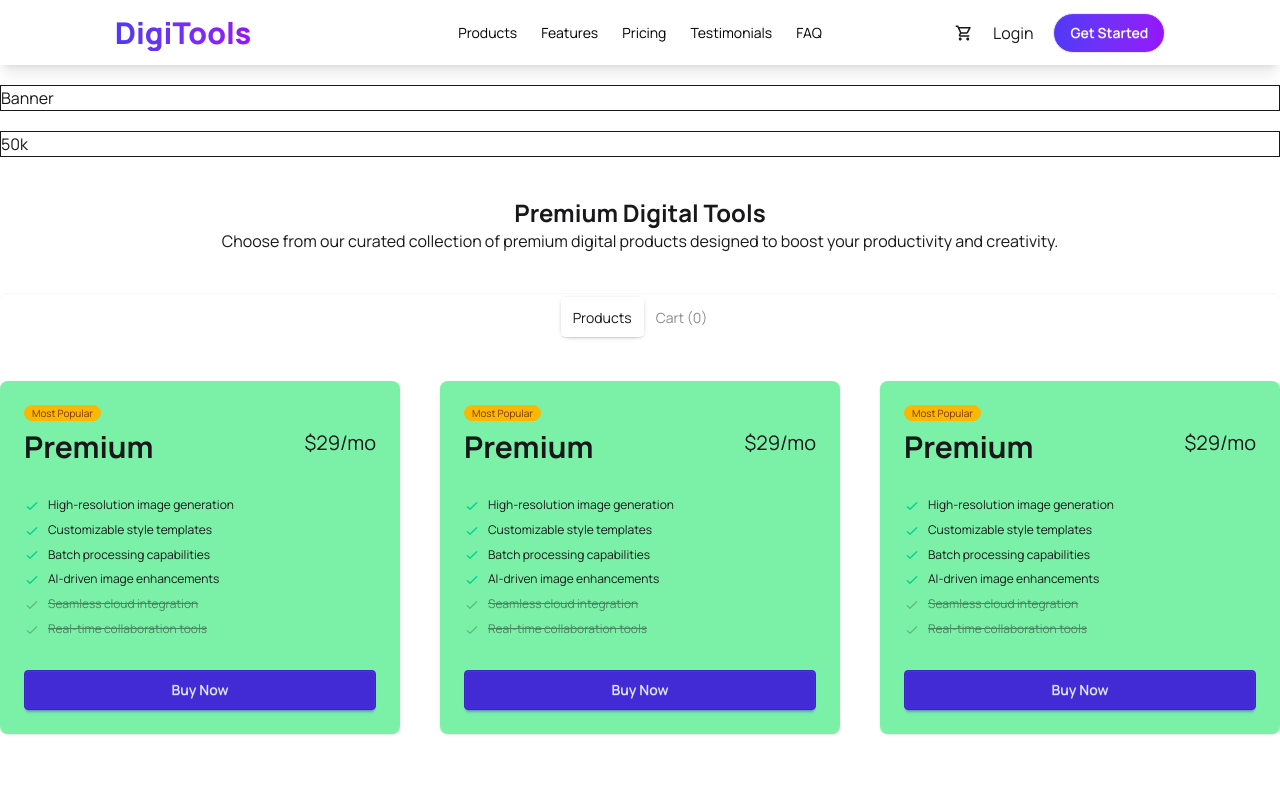
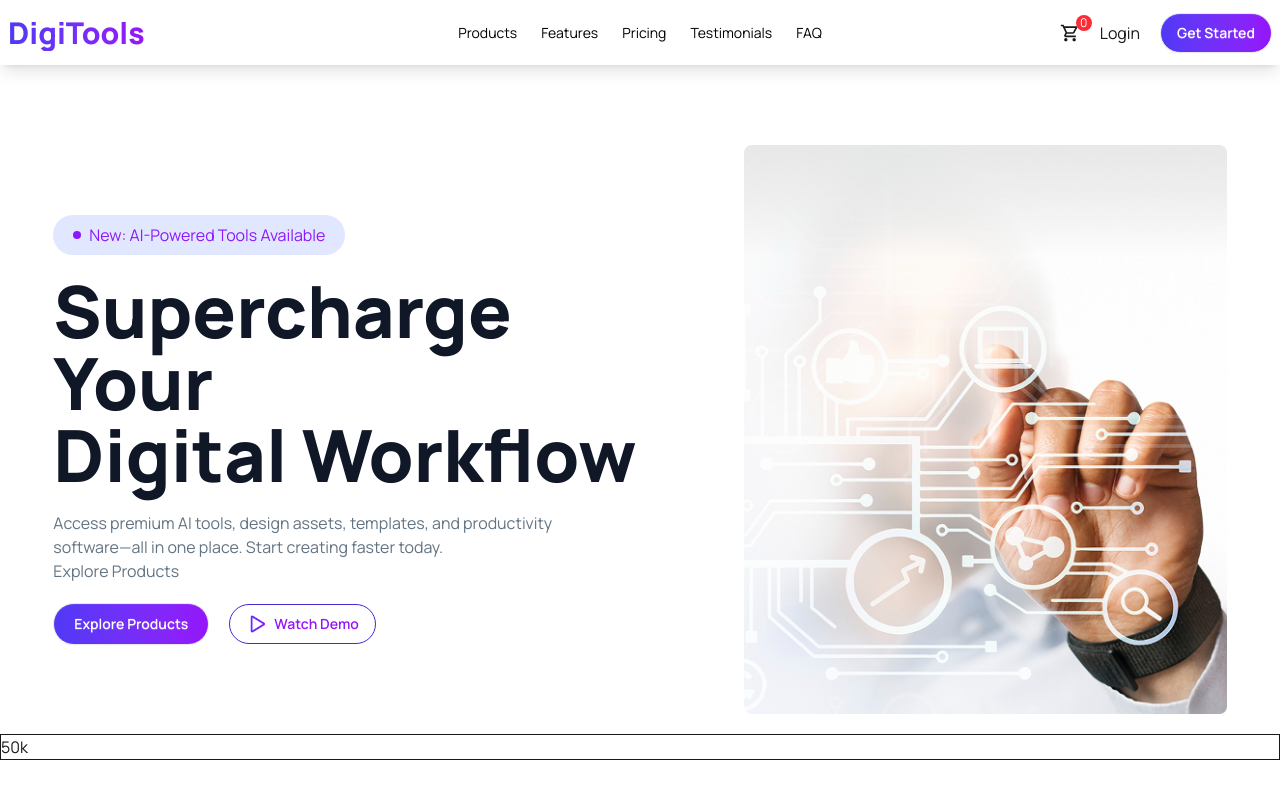
Before and after one commit to mdshantosharker/DigiTools-Platform, a React (Vite) app: page / in a window 1280 px wide. Shown: the top 800 px of the page. Built offline with nearby package versions, Linux system fonts and the light colour scheme.

Commit message:
added navbar and banner ui

```diff
--- a/src/App.jsx
+++ b/src/App.jsx
@@ -1,3 +1,4 @@
+import { useState } from "react";
 import "./App.css";
 import ActiveUsers from "./components/ActiveUsers/ActiveUsers";
 import Banner from "./components/Banner/Banner";
@@ -12,12 +13,13 @@ const fetchProducts = async () => {
 const productsPromise = fetchProducts();
 
 function App() {
+  const [carts, setCart] = useState([]);
   return (
     <>
-      <Navbar />
+      <Navbar carts={carts}/>
       <Banner />
       <ActiveUsers />
-      <DigitalTools productsPromise={productsPromise} />
+      <DigitalTools productsPromise={productsPromise} carts={carts} setCart={setCart} />
     </>
   );
 }
--- a/src/components/Banner/Banner.jsx
+++ b/src/components/Banner/Banner.jsx
@@ -1,11 +1,52 @@
-import React from 'react';
+import React from "react";
 
 const Banner = () => {
-    return (
-        <div className='border my-5'>
-            Banner
+  return (
+    <div className="my-5 flex flex-col lg:flex-row md:gap-20  justify-between w-11/12 lg:max-w-7xl mx-auto items-center mt-10 md:mt-20">
+      <div className="space-y-5 text-center md:text-left">
+        <div
+          className="flex items-center gap-2 bg-[#E1E7FF] w-fit
+         rounded-full p-2 px-5 mx-auto md:mx-0"
+        >
+          <div className="bg-[#8C19F9] rounded-full w-2 h-2"></div>
+          <h3 className="text-[#8C19F9] text-sm md:text-base">
+            New: AI-Powered Tools Available
+          </h3>
         </div>
-    );
+
+        <h1 className="text-[#101727] font-extrabold text-3xl sm:text-4xl md:text-5xl lg:text-7xl">
+          Supercharge Your <br /> Digital Workflow
+        </h1>
+
+        <p className="text-[#627382] text-sm sm:text-base">
+          Access premium AI tools, design assets, templates, and productivity{" "}
+          <br className="hidden md:block" />
+          software—all in one place. Start creating faster today.{" "}
+          <br className="hidden md:block" />
+          Explore Products
+        </p>
+
+        <div className="flex flex-col sm:flex-row items-center gap-5 justify-center md:justify-start">
+          <a className="btn p-4 sm:p-5 rounded-full text-white bg-linear-to-r from-[#4F39F6] to-[#9514FA]">
+            Explore Products
+          </a>
+
+          <div className="rounded-full bg-transparent btn-outline btn-primary btn flex items-center gap-2">
+            <img className="w-4 sm:w-5" src="/Play.png" alt="" />
+            <button className="text-[#9514FA]">Watch Demo</button>
+          </div>
+        </div>
+      </div>
+
+      <div className="mt-10 md:mt-0">
+        <img
+          className="w-full max-w-md md:max-w-lg lg:max-w-xl mx-auto"
+          src="/banner.png"
+          alt=""
+        />
+      </div>
+    </div>
+  );
 };
 
 export default Banner;
--- a/src/components/DigitalTools/DigitalTools.jsx
+++ b/src/components/DigitalTools/DigitalTools.jsx
@@ -2,15 +2,12 @@ import React, { use, useState } from "react";
 import Products from "../Products/Products";
 import Carts from "../Carts/Carts";
 
-const DigitalTools = ({ productsPromise }) => {
+const DigitalTools = ({ productsPromise, carts, setCart }) => {
   const products = use(productsPromise);
   //   console.log(products);
   const [active, setActive] = useState("products");
 
-  const [carts, setCart] = useState([]);
-
-
-//   console.log(carts);
+  //   console.log(carts);
   return (
     <div>
       <div className="text-center mt-10">
@@ -21,7 +18,6 @@ const DigitalTools = ({ productsPromise }) => {
         </p>
       </div>
 
-      {/* name of each tab group should be unique */}
       <div className="tabs tabs-box justify-center bg-white mt-10">
         <input
           onClick={() => setActive("products")}
@@ -40,8 +36,10 @@ const DigitalTools = ({ productsPromise }) => {
         />
       </div>
 
-      {active === "products" && <Products carts={carts} setCart={setCart} products={products} />}
-      {active === "cart" && <Carts carts={carts} setCart={setCart}/>}
+      {active === "products" && (
+        <Products carts={carts} setCart={setCart} products={products} />
+      )}
+      {active === "cart" && <Carts carts={carts} setCart={setCart} />}
     </div>
   );
 };
--- a/src/components/Navbar/Navbar.jsx
+++ b/src/components/Navbar/Navbar.jsx
@@ -1,7 +1,7 @@
 import React from "react";
 import { MdOutlineShoppingCart } from "react-icons/md";
 
-const Navbar = () => {
+const Navbar = ({ carts }) => {
   const links = (
     <>
       <li>
@@ -24,7 +24,7 @@ const Navbar = () => {
   return (
     <>
       <div className="shadow-lg">
-        <div className="navbar bg-base-100  w-10/12 mx-auto">
+        <div className="navbar bg-base-100  max-w-7xl mx-auto">
           <div className="navbar-start">
             <div className="dropdown">
               <div
@@ -63,7 +63,12 @@ const Navbar = () => {
             <ul className="menu menu-horizontal px-1 text-black">{links}</ul>
           </div>
           <div className="navbar-end gap-5 items-center ">
-            <MdOutlineShoppingCart size={18} />
+            <div className="relative">
+              <MdOutlineShoppingCart size={20} />
+              <span className="absolute -top-2 -right-3 bg-red-500 text-white text-xs w-4 h-4 flex items-center justify-center rounded-full">
+                {carts.length}
+              </span>
+            </div>
             <p>Login</p>
             <a className="btn rounded-full text-white bg-linear-to-r from-[#4F39F6] to-[#9514FA] ">
               Get Started
```
